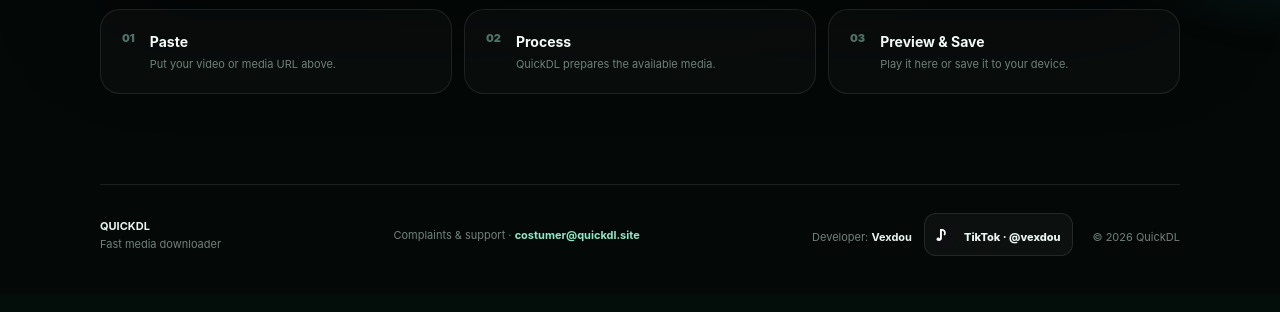
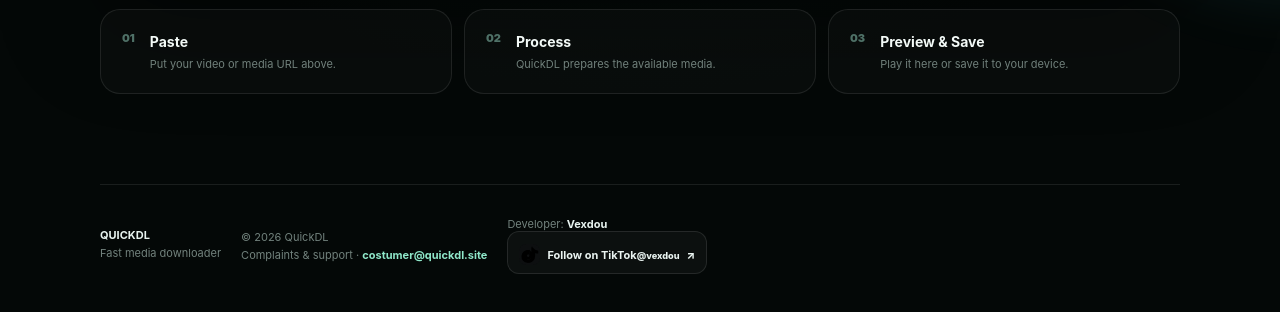
Before and after one commit to vexdou/Website, a FastAPI app: page / in a window 1280 px wide. Shown: the part 839-1151 px from the top of the page. Before the commit the page ends 1095 px from the top, so only its background shows below. Run offline with FastAPI, Linux system fonts and the light colour scheme; data that the repository does not hold is empty; parts of the project's set-up code (start-up, migrations or seed data) failed here and were passed over; some libraries are stand-ins or nearby versions.

Commit message:
Add files via upload

```diff
--- a/templates/index.html
+++ b/templates/index.html
@@ -6,7 +6,7 @@
   <meta name="theme-color" content="#06100d">
   <meta name="description" content="QuickDL — fast, simple media downloader">
   <link rel="manifest" href="/manifest.json">
-  <link rel="stylesheet" href="/static/styles.css?v=9.4.3">
+  <link rel="stylesheet" href="/static/styles.css?v=9.3">
   <title>QuickDL — Media Downloader</title>
 </head>
 <body>
@@ -70,10 +70,28 @@
   </main>
 
   <footer class="footer">
-    <div><strong>QUICKDL</strong><span>Fast media downloader</span></div>
-    <div class="support">Complaints &amp; support · <a href="mailto:costumer@quickdl.site">costumer@quickdl.site</a></div>
-    <div class="developer"><span>Developer: <strong>Vexdou</strong></span><a class="tiktok-link" href="https://www.tiktok.com/@vexdou" target="_blank" rel="noopener noreferrer" aria-label="Follow Vexdou on TikTok"><span class="tiktok-icon">♪</span><span>TikTok · @vexdou</span></a></div>
-    <span>© 2026 QuickDL</span>
+    <div class="footer-brand">
+      <strong>QUICKDL</strong>
+      <span>Fast media downloader</span>
+    </div>
+    <div class="footer-meta">
+      <span>© 2026 QuickDL</span>
+      <span class="support">Complaints &amp; support · <a href="mailto:costumer@quickdl.site">costumer@quickdl.site</a></span>
+    </div>
+    <div class="footer-creator">
+      <div class="developer"><span>Developer: <strong>Vexdou</strong></span></div>
+      <a class="tiktok-link" href="https://www.tiktok.com/@vexdou" target="_blank" rel="noopener noreferrer" aria-label="Follow Vexdou on TikTok">
+        <span class="tiktok-icon" aria-hidden="true">
+          <svg viewBox="0 0 24 24" role="img" focusable="false">
+            <path class="tk-shadow-cyan" d="M14.2 3v11.1a4.2 4.2 0 1 1-3.2-4.07V7.1A7.2 7.2 0 1 0 17.2 14V9.55A7.7 7.7 0 0 0 21 11V7.8C17.3 7.4 15.1 5.2 14.2 3Z"/>
+            <path class="tk-shadow-pink" d="M15.4 2.8v11.1a4.2 4.2 0 1 1-3.2-4.07V6.9A7.2 7.2 0 1 0 18.4 13.8V9.35A7.7 7.7 0 0 0 22 10.8V7.6C18.5 7.2 16.3 5 15.4 2.8Z"/>
+            <path class="tk-main" d="M14.8 2.5v11.1a4.2 4.2 0 1 1-3.2-4.07v3.08a1.4 1.4 0 1 0 .2 1.05V6.7c2 2.45 4.05 3.6 7.2 3.85V7.5c-2.25-.3-3.7-1.8-4.2-5Z"/>
+          </svg>
+        </span>
+        <span><b>Follow on TikTok</b><small>@vexdou</small></span>
+        <span class="tiktok-arrow" aria-hidden="true">↗</span>
+      </a>
+    </div>
   </footer>
   <div id="toast" class="toast" role="status"></div>
 
@@ -85,6 +103,6 @@
       <a id="saveBtn" class="save-btn" href="#"><span>↓</span> Save to device</a>
     </div>
   </div>
-  <script src="/static/app.js?v=9.4.3"></script>
+  <script src="/static/app.js?v=9.3"></script>
 </body>
 </html>
```
